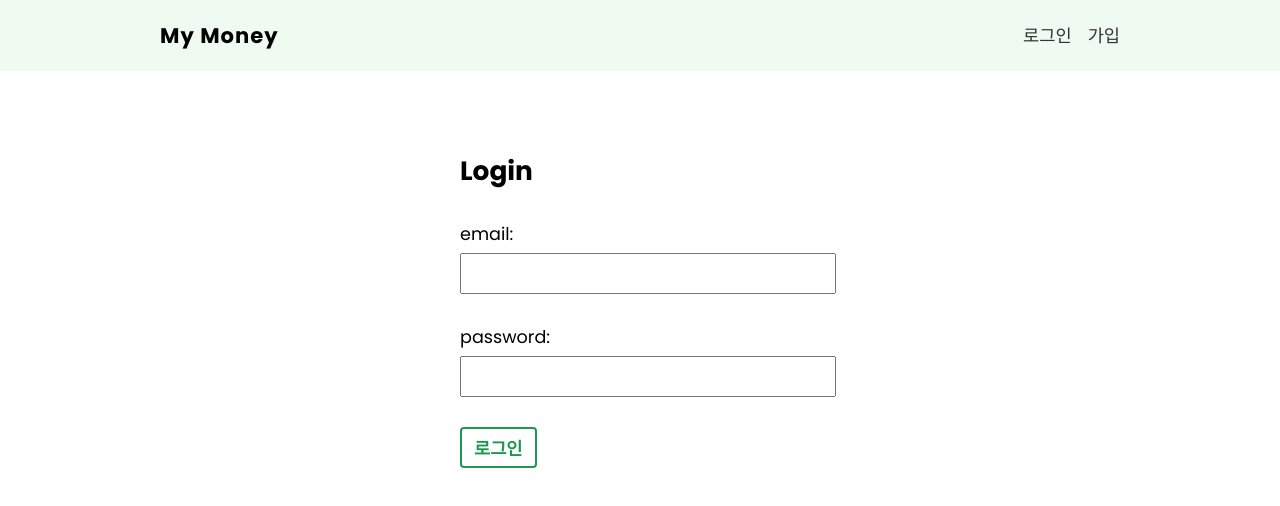
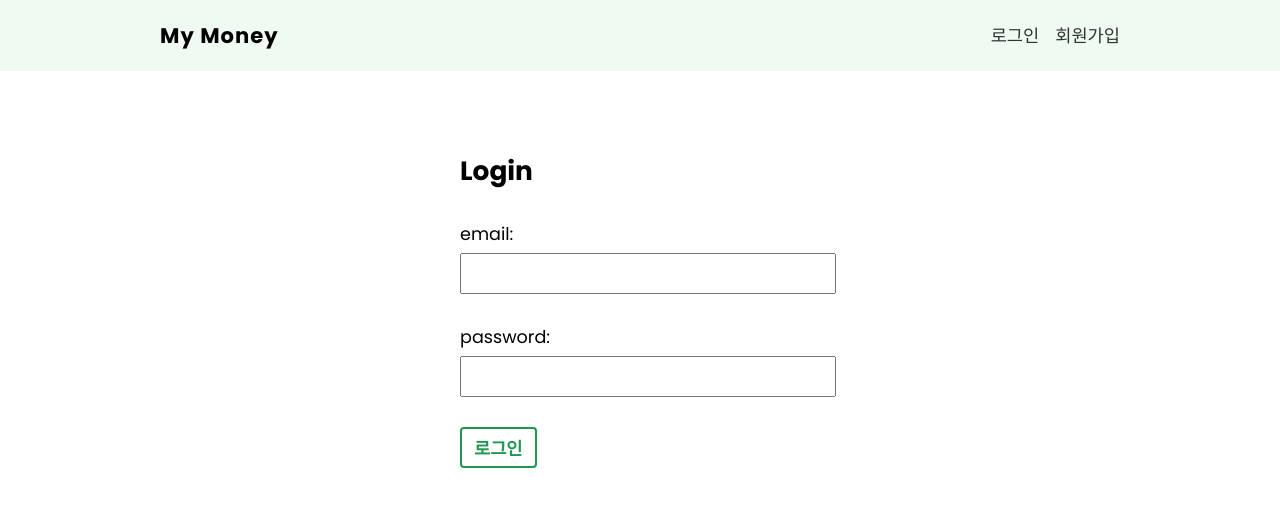
Before and after one commit to KaengEE/React-my-money, a React (Vite) app: page /login in a window 1280 px wide. Shown: the top 506 px of the page. Built offline with nearby package versions, Linux system fonts and the light colour scheme; no server answers.

Commit message:
문구 변경

```diff
--- a/src/components/Navbar.jsx
+++ b/src/components/Navbar.jsx
@@ -19,7 +19,7 @@ export default function Navbar() {
               <Link to="/login">로그인</Link>
             </li>
             <li>
-              <Link to="/signup">가입</Link>
+              <Link to="/signup">회원가입</Link>
             </li>
           </>
         )}
```
